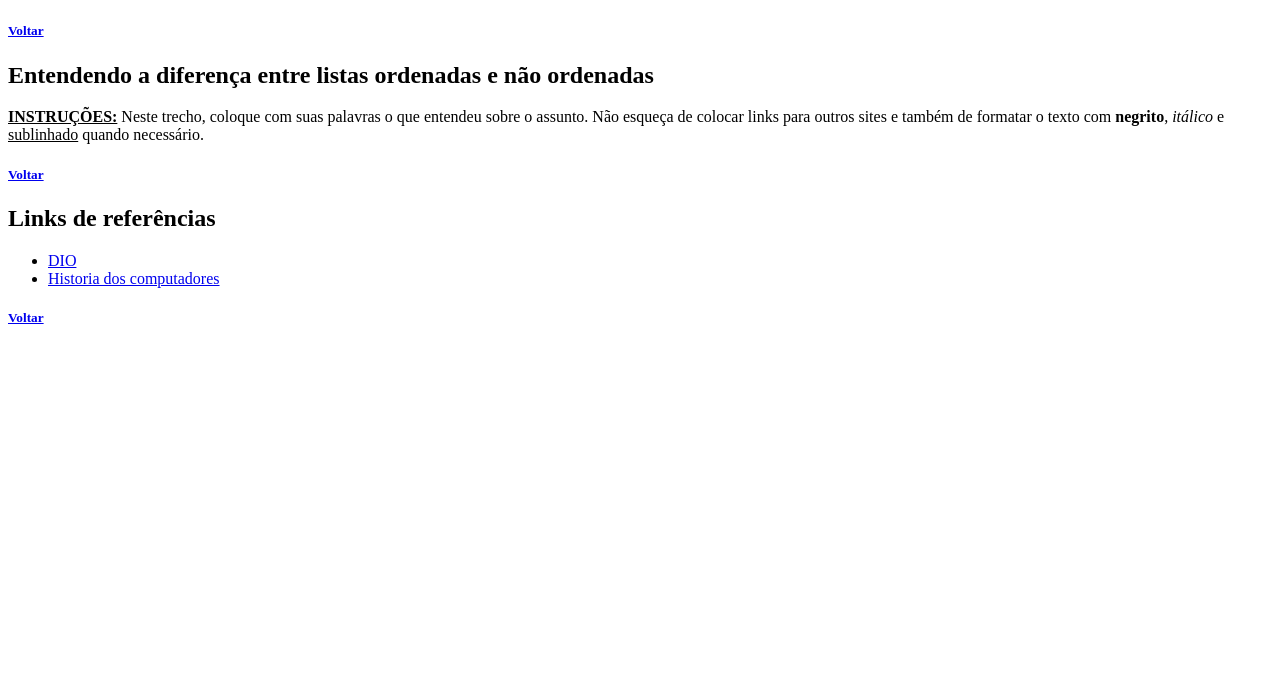
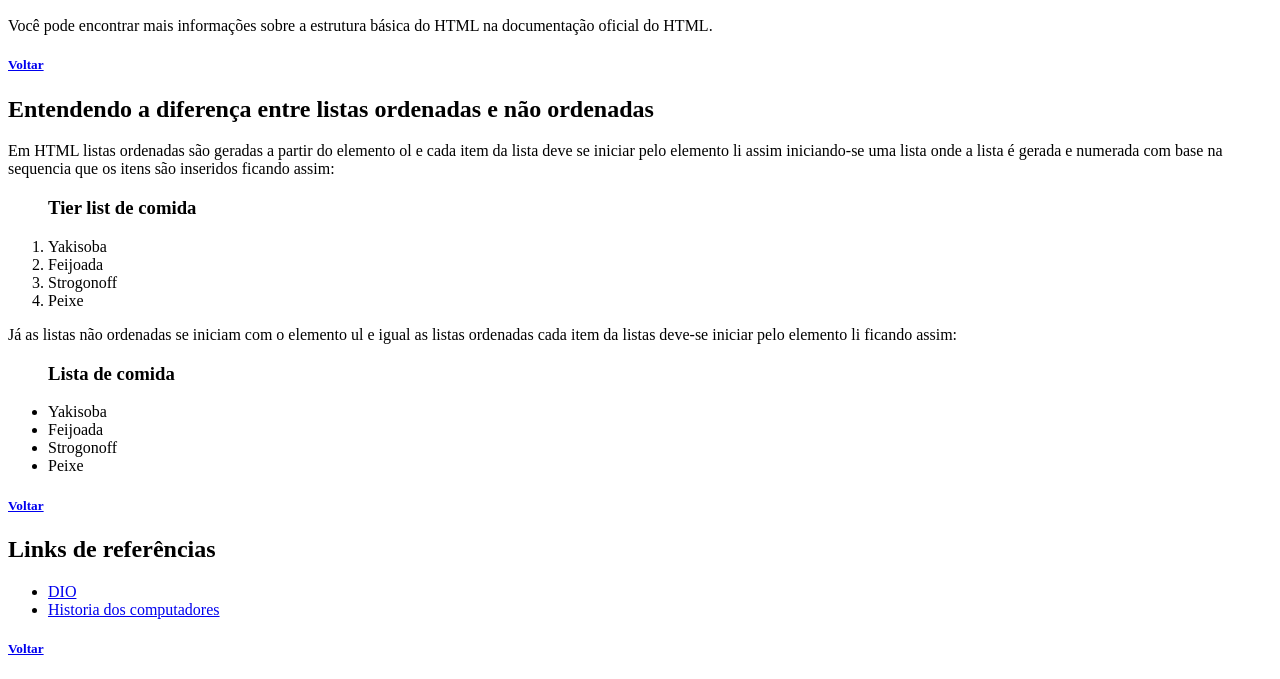
Before and after one commit to BebadoDoBosque/CursoHTMLDIO, a plain HTML site: page CursoHTMLDIO-main/index.html in a window 1280 px wide. Shown: the part 2182-2861 px from the top of the page. Before the commit the page ends 2530 px from the top, so only its background shows below. Drawn offline with Linux system fonts and the light colour scheme.

Commit message:
commit final

```diff
--- a/CursoHTMLDIO-main/index.html
+++ b/CursoHTMLDIO-main/index.html
@@ -62,13 +62,28 @@
     <h2 id="HTML">Como é uma estrutura básica de um HTML?</h2>
     <p>A estrutura básica de um documento HTML é a seguinte:</p>
     <img src="C:\Users\gabri\OneDrive\Imagens\Capturas de tela\Captura de tela 2024-01-17 101548.png">
+    <p>Você pode encontrar mais informações sobre a estrutura básica do HTML na documentação oficial do HTML.</p>
 
     <H5><a href="#indice"><strong>Voltar</strong></a></H5>
 
     <h2 id="listas">Entendendo a diferença entre listas ordenadas e não ordenadas</h2>
-    <p><strong><u>INSTRUÇÕES:</u> </strong>Neste trecho, coloque com suas palavras o que entendeu sobre o assunto.
-       Não esqueça de colocar links para outros sites e também de formatar o texto com
-       <strong>negrito</strong>, <i>itálico</i> e <u>sublinhado</u> quando necessário.</p>
+    <p>Em HTML listas ordenadas são geradas a partir do elemento ol e cada item da lista deve se iniciar pelo elemento li assim iniciando-se uma lista onde a lista é gerada e numerada com base na sequencia que os itens são inseridos ficando assim:</p>
+    <ol>
+        <h3>Tier list de comida</h3>
+        <li>Yakisoba</li>
+        <li>Feijoada</li>
+        <li>Strogonoff</li>
+        <li>Peixe</li>
+    </ol>
+    <p>Já as listas não ordenadas se iniciam com o elemento ul e igual as listas ordenadas cada item da listas deve-se iniciar pelo elemento li ficando assim:</p>
+    <ul>
+        <h3>Lista de comida</h3>
+        <li>Yakisoba</li>
+        <li>Feijoada</li>
+        <li>Strogonoff</li>
+        <li>Peixe</li>
+    </ul>
+
     <H5><a href="#indice"><strong>Voltar</strong></a></H5>
 
     <h2 id="referencias">Links de referências</h2>
```
